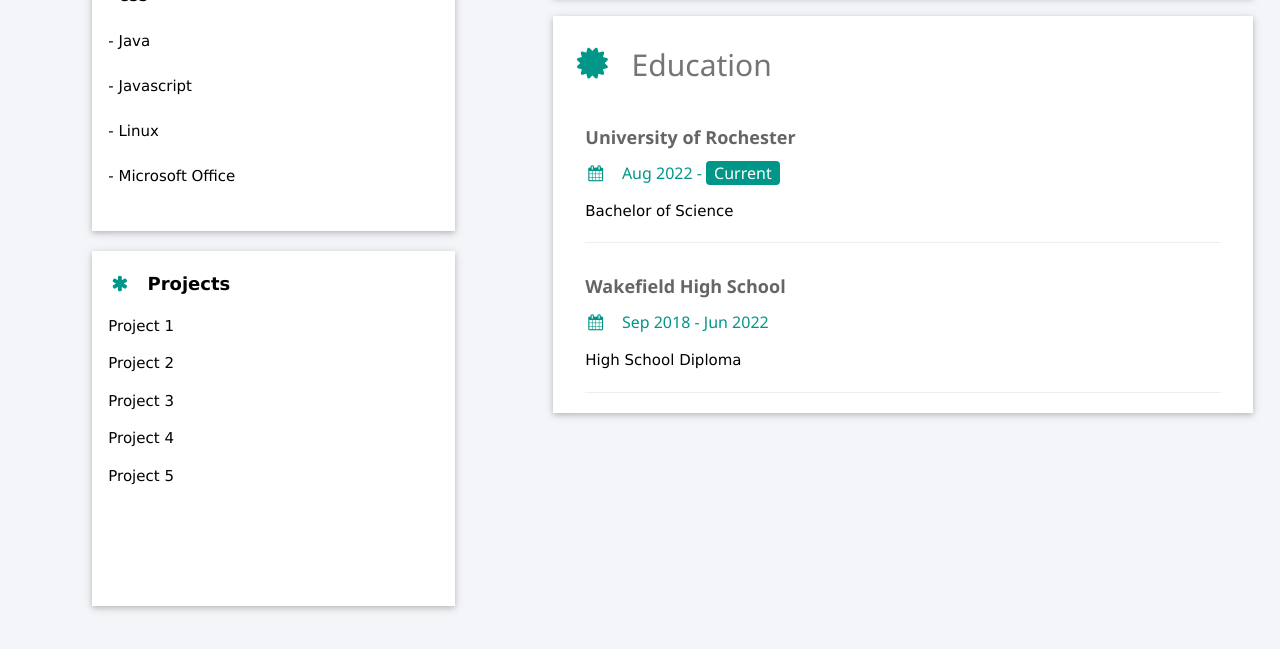
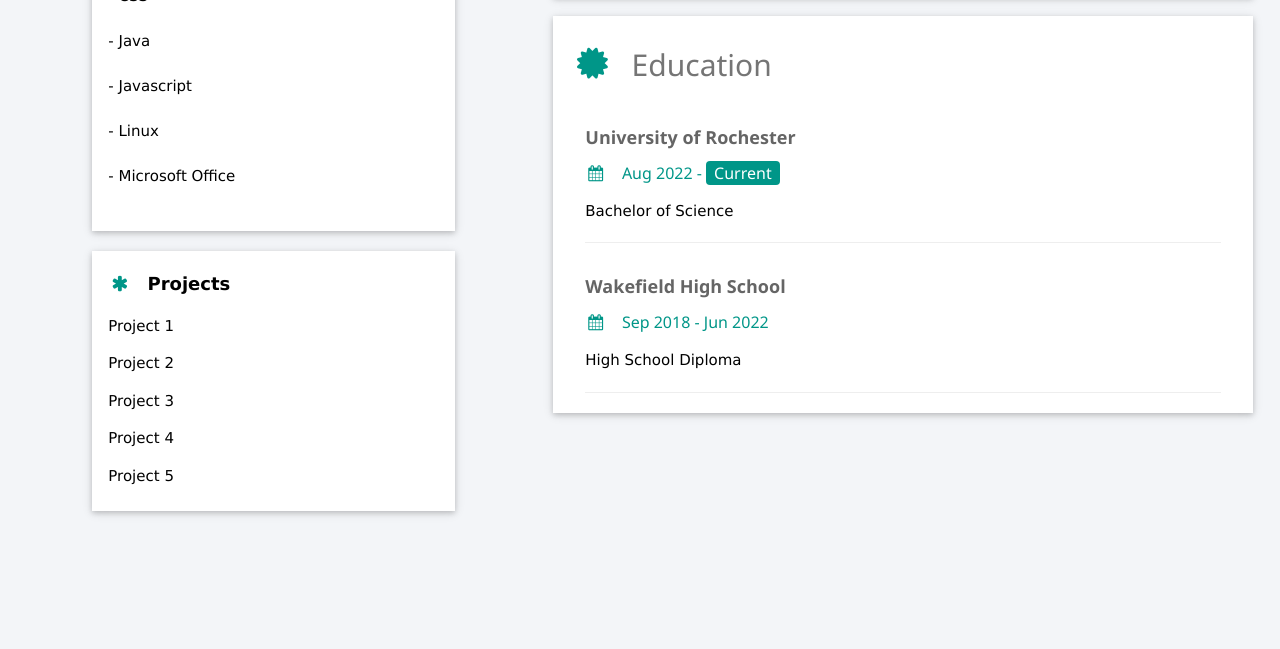
Before and after one commit to mccm707/website-portfolio, a plain HTML site: page index.html in a window 1280 px wide. Shown: the part 1025-1674 px from the top of the page. Drawn offline with nearby package versions, Linux system fonts and the light colour scheme.

Commit message:
Adjusted container height

```diff
--- a/style.css
+++ b/style.css
@@ -95,7 +95,7 @@
         width: 363px;
         float: left;
         bottom: -183px;
-        height: 355px;
+        height: 260px;
     }
 
 body{
```
